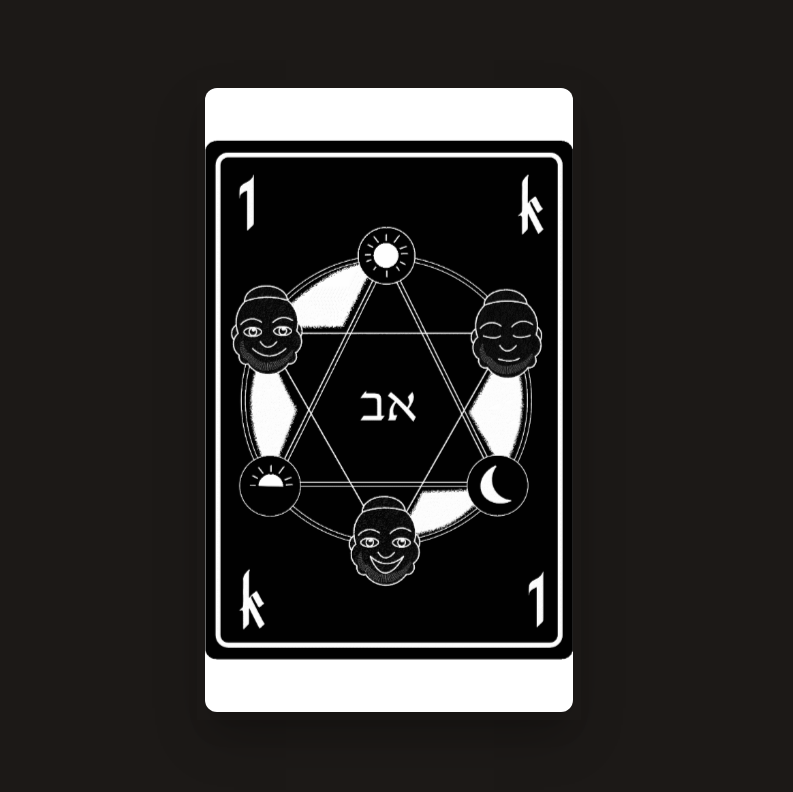
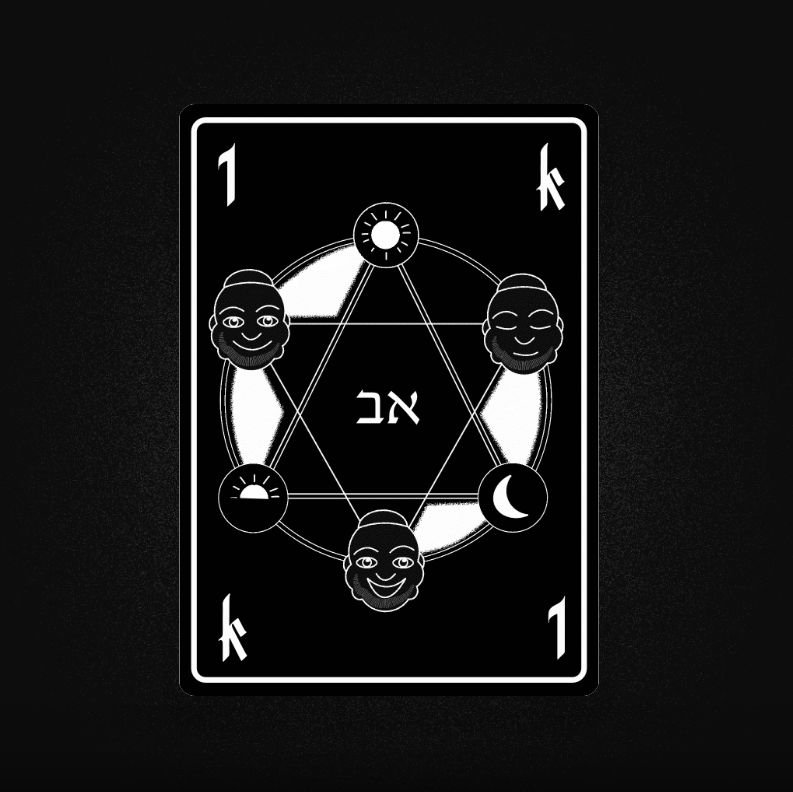
Before and after one commit to Nikbaruch/amidah, a Next.js app: page / in a window 1280 px wide. Shown: the top 792 px of the page, without its empty margins (251-1044 px from the left). Built offline with nearby package versions, Linux system fonts and the light colour scheme.

Commit message:
Mes modifications

```diff
--- a/app/page.tsx
+++ b/app/page.tsx
@@ -13,15 +13,8 @@ import CardFlip from "@/components/CardFlip";
 
 type CardData = { id: string; frontSrc: string; backSrc: string };
 
-function clamp(i: number, len: number) {
-  if (i < 0) return 0;
-  if (i >= len) return len - 1;
-  return i;
-}
-
 export default function Page() {
-  const cards = useMemo<CardData[]>(
-    () => [
+  const cards = useMemo<CardData[]>(() => [
     { id: "card-01", frontSrc: "/images/cards/card-01-a.png", backSrc: "/images/cards/card-01-b.png" },
     { id: "card-02", frontSrc: "/images/cards/card-02-a.png", backSrc: "/images/cards/card-02-b.png" },
     { id: "card-03", frontSrc: "/images/cards/card-03-a.png", backSrc: "/images/cards/card-03-b.png" },
@@ -40,141 +33,104 @@ export default function Page() {
     { id: "card-16", frontSrc: "/images/cards/card-16-a.png", backSrc: "/images/cards/card-16-b.png" },
     { id: "card-17", frontSrc: "/images/cards/card-17-a.png", backSrc: "/images/cards/card-17-b.png" },
     { id: "card-18", frontSrc: "/images/cards/card-18-a.png", backSrc: "/images/cards/card-18-b.png" },
-    ],
-    []
-  );
+  ], []);
 
   const [index, setIndex] = useState(0);
+  const [rot, setRot] = useState(0);
+  const [H, setH] = useState(0);
+  const dragY = useMotionValue(0);
+
+  // Mise à jour de la hauteur réelle de l'écran
+  useEffect(() => {
+    setH(window.innerHeight);
+    const handleResize = () => setH(window.innerHeight);
+    window.addEventListener("resize", handleResize);
+    return () => window.removeEventListener("resize", handleResize);
+  }, []);
+
   const hasPrev = index > 0;
   const hasNext = index < cards.length - 1;
 
-  const [rot, setRot] = useState(0);
+  // --- LOGIQUE DE SUPERPOSITION ---
+  // Carte actuelle : ne bouge que si on revient en arrière (drag vers le bas)
+  const currentY = useTransform(dragY, [0, H], [0, H]);
+
+  // Carte suivante : elle part de H et arrive à 0 quand dragY va de 0 à -H
+  const nextY = useTransform(dragY, [0, -H], [H, 0]);
+
   const flip = (d: 1 | -1) => setRot((r) => r + d * 180);
 
-  // Lock scroll browser
-  useEffect(() => {
-    document.documentElement.style.overflow = "hidden";
-    document.body.style.overflow = "hidden";
-  }, []);
-
-  const sceneRef = useRef<HTMLDivElement | null>(null);
-  const [H, setH] = useState(800); // Valeur par défaut plus haute pour mobile
-
-  useEffect(() => {
-    if (!sceneRef.current) return;
-    const el = sceneRef.current;
-    const updateH = () => setH(el.offsetHeight);
-    updateH();
-    window.addEventListener("resize", updateH);
-    return () => window.removeEventListener("resize", updateH);
-  }, []);
-
-  const y = useMotionValue(0);
-
-  // --- LOGIQUE D'EMPILEMENT ---
-  // La carte actuelle NE BOUGE PAS quand on tire vers le haut (index suivant)
-  // Elle ne bouge que vers le bas si on veut revenir à la précédente.
-  const currentY = useTransform(y, (v) => (v > 0 ? v : 0));
-
-  // La carte suivante monte depuis le bas (H) vers le centre (0)
-  const nextY = useTransform(y, (v) => (v < 0 ? H + v : H));
-
-  // La carte précédente est fixe derrière
-  const prevY = 0;
-
-  const axisLock = useRef<"x" | "y" | null>(null);
-  const current = cards[index];
-  const prev = hasPrev ? cards[index - 1] : null;
-  const next = hasNext ? cards[index + 1] : null;
-
-  async function snapTo(target: "next" | "prev" | "center") {
-    const to = target === "next" ? -H : target === "prev" ? H : 0;
-    await animate(y, to, { duration: 0.4, ease: [0.23, 1, 0.32, 1] }).finished;
-
-    if (target !== "center") {
-      setIndex((i) => clamp(i + (target === "next" ? 1 : -1), cards.length));
-      y.set(0);
-    }
-  }
-
-  function onDrag(_e: unknown, info: PanInfo) {
-    const { offset, delta } = info;
-    if (!axisLock.current) {
-      if (Math.abs(offset.x) > 10) axisLock.current = "x";
-      else if (Math.abs(offset.y) > 10) axisLock.current = "y";
-    }
-
-    if (axisLock.current === "y") {
-      // Restriction : on ne peut pas tirer vers le bas s'il n'y a pas de carte précédente
-      if (!hasPrev && offset.y > 0) y.set(offset.y * 0.2); // Effet élastique
-      else if (!hasNext && offset.y < 0) y.set(offset.y * 0.2);
-      else y.set(offset.y);
-    }
-  }
-
-  async function onDragEnd(_e: unknown, info: PanInfo) {
-    if (axisLock.current === "x") {
-      if (Math.abs(info.offset.x) > 60) flip(info.offset.x < 0 ? 1 : -1);
-    } else if (axisLock.current === "y") {
+  const onDragEnd = (_e: any, info: PanInfo) => {
     const threshold = H * 0.2;
     const velocity = info.velocity.y;
 
     if (info.offset.y < -threshold || velocity < -500) {
-        hasNext ? await snapTo("next") : await snapTo("center");
+      if (hasNext) {
+        animate(dragY, -H, { type: "spring", bounce: 0, duration: 0.4 }).then(() => {
+          setIndex(i => i + 1);
+          dragY.set(0);
+        });
+      } else {
+        animate(dragY, 0);
+      }
     } else if (info.offset.y > threshold || velocity > 500) {
-        hasPrev ? await snapTo("prev") : await snapTo("center");
+      if (hasPrev) {
+        animate(dragY, H, { type: "spring", bounce: 0, duration: 0.4 }).then(() => {
+          setIndex(i => i - 1);
+          dragY.set(0);
+        });
       } else {
-        await snapTo("center");
+        animate(dragY, 0);
       }
+    } else {
+      animate(dragY, 0);
     }
-    axisLock.current = null;
-  }
+  };
 
   return (
-    <main className="relative h-dvh w-full bg-stone-900 overflow-hidden">
+    <main className="fixed inset-0 bg-neutral-900 overflow-hidden select-none touch-none">
+      {/* Fond global */}
       <div className="absolute inset-0 -z-10">
-        <Image src="/images/fond.png" alt="Fond" fill priority className="object-cover opacity-50" />
+        <Image src="/images/fond.png" alt="fond" fill className="object-cover opacity-40" priority />
       </div>
 
-      <div ref={sceneRef} className="relative h-full w-full flex items-center justify-center">
-        <div className="relative h-[80%] w-full max-w-sm">
+      <div className="relative h-full w-full">
 
-          {/* 1. CARTE PRÉCÉDENTE (Fond de pile) */}
-          {prev && (
-            <div className="absolute inset-0 z-10">
-              <CardFlip frontSrc={prev.frontSrc} backSrc={prev.backSrc} rot={rot} onFlip={flip} />
+        {/* CARTE PRÉCÉDENTE (Fond de pile fixe) */}
+        {hasPrev && (
+          <div className="absolute inset-0 z-0">
+            <CardFlip {...cards[index - 1]} rot={rot} />
           </div>
         )}
 
-          {/* 2. CARTE ACTUELLE */}
+        {/* CARTE ACTUELLE */}
         <motion.div
-            className="absolute inset-0 z-20 shadow-2xl"
           style={{ y: currentY }}
+          className="absolute inset-0 z-10"
         >
-            <CardFlip frontSrc={current.frontSrc} backSrc={current.backSrc} rot={rot} onFlip={flip} priority />
+          <CardFlip {...cards[index]} rot={rot} priority />
         </motion.div>
 
-          {/* 3. CARTE SUIVANTE (Arrive par dessus) */}
-          {next && (
+        {/* CARTE SUIVANTE (Empilement par dessus) */}
+        {hasNext && (
           <motion.div
-              className="absolute inset-0 z-30 shadow-[0_-10px_40px_rgba(0,0,0,0.5)]"
             style={{ y: nextY }}
+            className="absolute inset-0 z-20 shadow-[0_-20px_50px_rgba(0,0,0,0.5)]"
           >
-              <CardFlip frontSrc={next.frontSrc} backSrc={next.backSrc} rot={rot} onFlip={flip} />
+            <CardFlip {...cards[index + 1]} rot={rot} />
           </motion.div>
         )}
 
-          {/* LAYER DE DRAG */}
+        {/* ZONE DE CAPTURE GESTES */}
         <motion.div
-            className="absolute inset-0 z-40 touch-none"
-            drag
-            dragConstraints={{ left: 0, right: 0, top: 0, bottom: 0 }}
-            onDrag={onDrag}
+          className="absolute inset-0 z-50"
+          drag="y"
+          dragConstraints={{ top: 0, bottom: 0 }}
+          dragElastic={0.1}
           onDragEnd={onDragEnd}
           onClick={() => flip(1)}
         />
       </div>
-      </div>
     </main>
   );
 }
--- a/components/CardFlip.tsx
+++ b/components/CardFlip.tsx
@@ -3,13 +3,10 @@
 import Image from "next/image";
 import { motion } from "framer-motion";
 
-type FlipDir = 1 | -1;
-
-export type CardFlipProps = {
+type CardFlipProps = {
   frontSrc: string;
   backSrc: string;
   rot: number;
-  onFlip: (dir: FlipDir) => void;
   priority?: boolean;
 };
 
@@ -20,64 +17,47 @@ export default function CardFlip({
   priority = false,
 }: CardFlipProps) {
   return (
-    <div className="relative h-full w-full flex items-center justify-center p-2">
+    <div className="h-full w-full flex items-center justify-center p-6">
       <div
-        className="relative pointer-events-none rounded-xl overflow-hidden shadow-xl bg-white"
-        style={{
-          width: "100%",
-          height: "100%",
-          maxWidth: "420px",
-          aspectRatio: "1080 / 1522",
-          perspective: "1200px",
-          WebkitPerspective: "1200px",
-        }}
+        className="relative w-full max-w-[420px] aspect-[1080/1522]"
+        style={{ perspective: "1500px" }}
       >
         <motion.div
-          className="absolute inset-0"
-          initial={false}
+          className="w-full h-full relative"
           animate={{ rotateY: rot }}
-          transition={{ type: "spring", stiffness: 400, damping: 40 }}
-          style={{
-            transformStyle: "preserve-3d",
-            WebkitTransformStyle: "preserve-3d",
-            willChange: "transform",
-          }}
+          transition={{ type: "spring", stiffness: 260, damping: 20 }}
+          style={{ transformStyle: "preserve-3d" }}
         >
-          {/* FACE A */}
+          {/* FACE FRONT */}
           <div
-            className="absolute inset-0"
-            style={{
-              backfaceVisibility: "hidden",
-              WebkitBackfaceVisibility: "hidden",
-              transform: "translateZ(1px)",
-            }}
+            className="absolute inset-0 rounded-2xl overflow-hidden shadow-xl bg-white"
+            style={{ backfaceVisibility: "hidden" }}
           >
             <Image
               src={frontSrc}
-              alt="Face A"
+              alt="prayer front"
               fill
+              className="object-cover"
               priority={priority}
-              className="object-contain"
-              sizes="(max-width: 768px) 92vw, 420px"
+              sizes="(max-width: 768px) 100vw, 420px"
             />
           </div>
 
-          {/* FACE B */}
+          {/* FACE BACK */}
           <div
-            className="absolute inset-0"
+            className="absolute inset-0 rounded-2xl overflow-hidden shadow-xl bg-white"
             style={{
               backfaceVisibility: "hidden",
-              WebkitBackfaceVisibility: "hidden",
-              transform: "rotateY(180deg) translateZ(1px)",
+              transform: "rotateY(180deg)"
             }}
           >
             <Image
               src={backSrc}
-              alt="Face B"
+              alt="prayer back"
               fill
+              className="object-cover"
               priority={priority}
-              className="object-contain"
-              sizes="(max-width: 768px) 92vw, 420px"
+              sizes="(max-width: 768px) 100vw, 420px"
             />
           </div>
         </motion.div>
```
Lines whose indentation alone changed are shown as unchanged.
